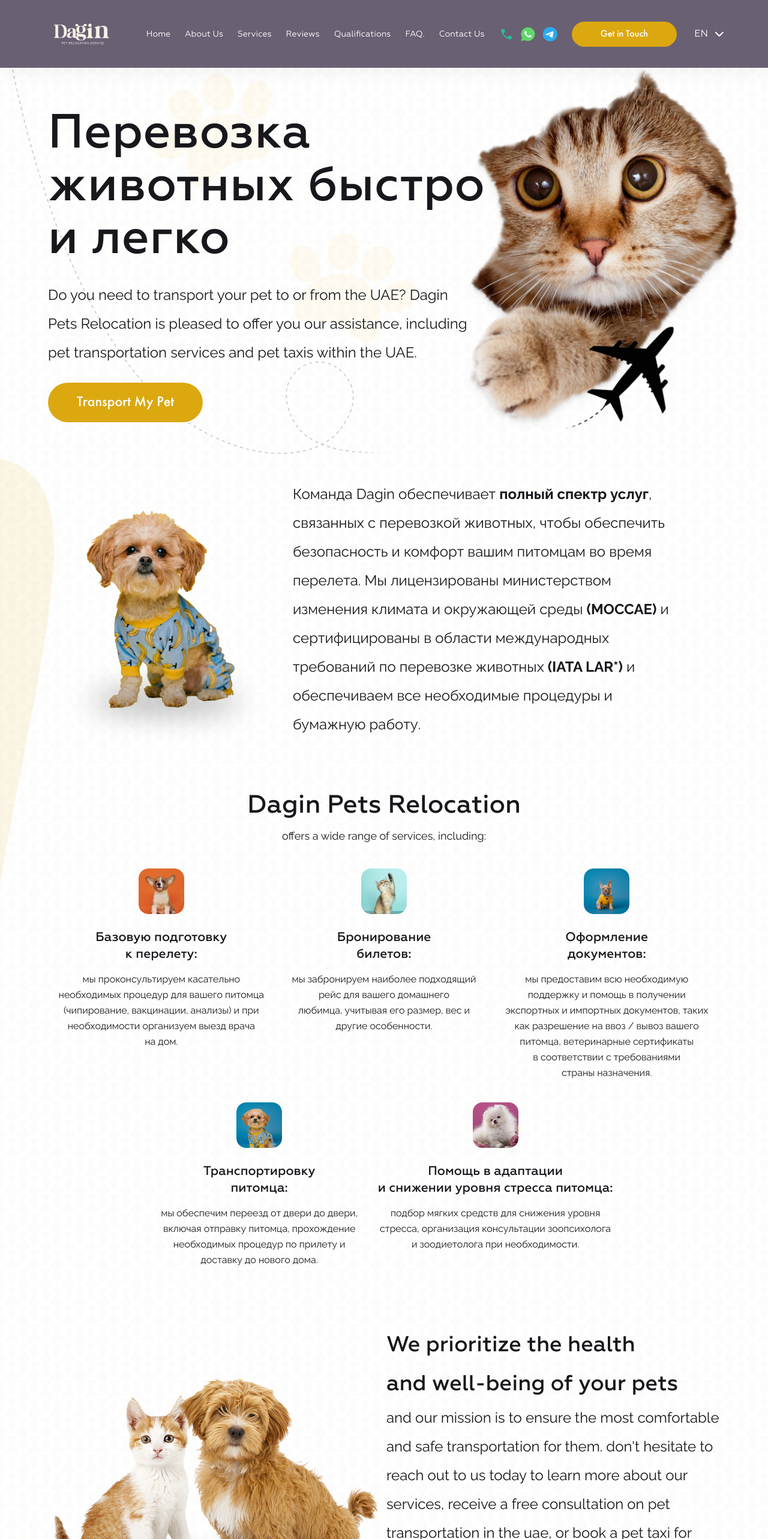
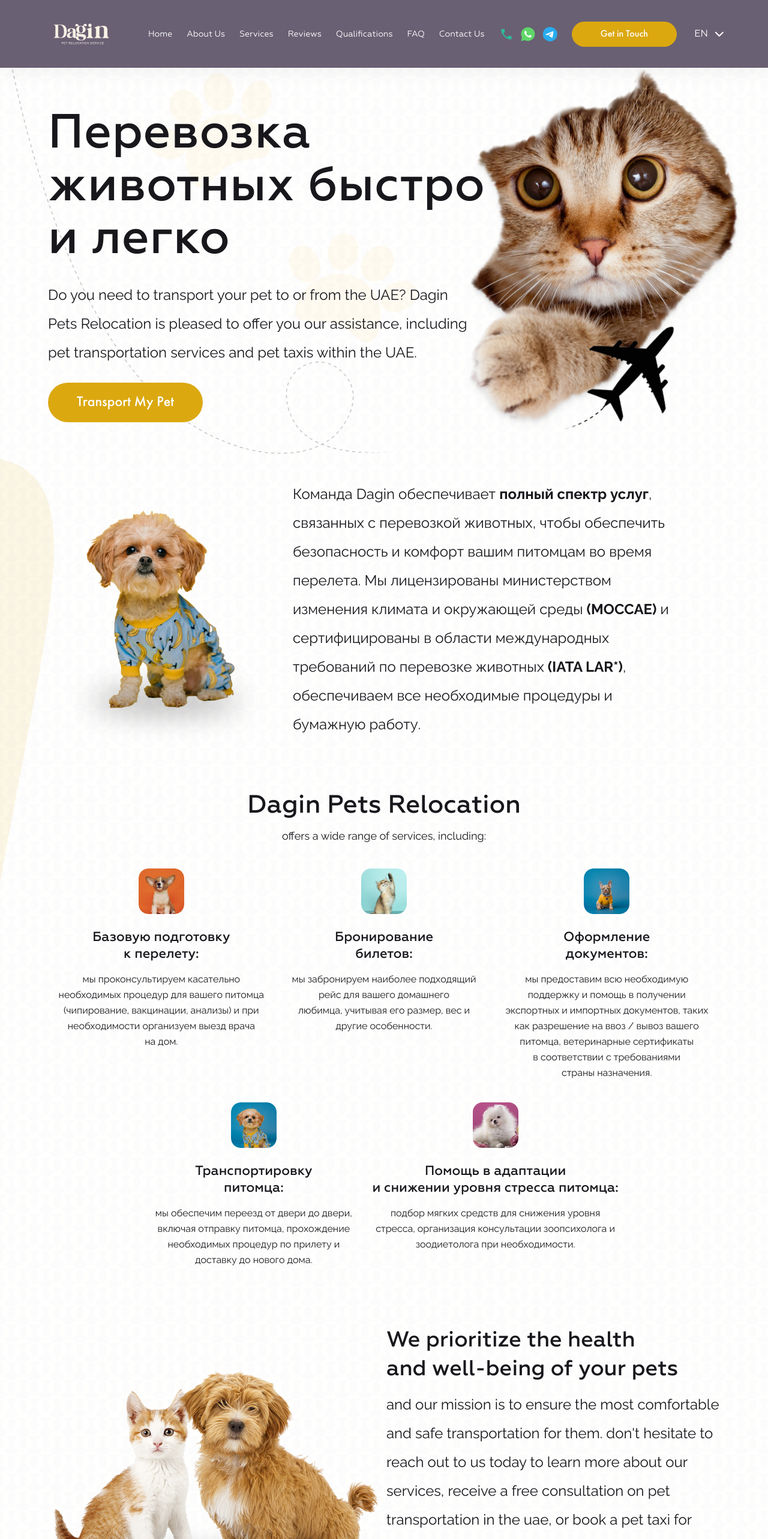
Before and after one commit to DragonflyPie/dagin_pets, a Next.js app: page /en in a window 1280 px wide. Shown: the top 2566 px of the page at 60% size. Built offline with nearby package versions, Linux system fonts and the light colour scheme.

Commit message:
chore:  fix typos, remove reviews subheader

```diff
--- a/app/_components/faq/Questions.tsx
+++ b/app/_components/faq/Questions.tsx
@@ -28,7 +28,7 @@
         <h2 className=" text-center font-geometria text-3xl font-medium md:text-4xl/[2.375rem] md:text-4xl/[2.75rem]">
           {dictionary.faq_title}
         </h2>
-        <p className=" text-center text-lg/[1.75rem] md:text-xl/[150%]">
+        <p className="text-pretty text-center text-lg/[1.75rem] md:text-xl/[150%]">
           {dictionary.faq_description}
         </p>
       </div>
--- a/app/_components/reviews/Reviews.tsx
+++ b/app/_components/reviews/Reviews.tsx
@@ -31,13 +31,13 @@
       id="reviews"
       className="w-full scroll-m-10 scroll-m-[70px] pb-14 md:scroll-m-[100px] xl:scroll-m-[150px] xl:pb-24"
     >
-      <hgroup className="flex w-full flex-col items-center gap-5 px-4 pb-6">
+      <hgroup className="flex w-full flex-col items-center gap-5 px-4 pb-6 md:pb-9">
         <h2 className="font-geometria text-xl font-medium tracking-tight md:text-4xl/[2.75rem]">
           {dictionary.reviews_title}
         </h2>
-        <p className="w-min min-w-[12rem] text-center text-xs/[150%] font-medium md:w-full md:text-xl">
+        {/* <p className="w-min min-w-[12rem] text-center text-xs/[150%] font-medium md:w-full md:text-xl">
           {dictionary.reviews_description}
-        </p>
+        </p> */}
       </hgroup>
       <div className="max-w-[100vw] px-4 md:px-10 lg:px-16 xl:px-20">
         <Slider {...settings}>
--- a/app/_components/safety/Safety.tsx
+++ b/app/_components/safety/Safety.tsx
@@ -29,7 +29,7 @@
       </div>
       <div className="flex flex-1 flex-col items-center gap-4 md:items-start md:gap-10 md:pb-6 ">
         <article className="text-center md:text-left">
-          <h3 className="whitespace-pre font-geometria text-base/[150%] font-medium md:text-2xl/[150%] lg:text-[2rem]/[150%] xl:text-4xl/[180%]">
+          <h3 className="whitespace-pre pb-3 font-geometria text-xl font-medium md:text-2xl/[2.5rem] lg:text-[2rem]/[3rem] xl:text-4xl/[3rem]">
             {dictionary.value_title}
           </h3>
           <p className="text-xs/[1.5rem] xs:text-sm/[1.5rem] md:text-xl/[2rem] xl:text-2xl/[3rem]">
--- a/app/_components/services/ServiceCard.tsx
+++ b/app/_components/services/ServiceCard.tsx
@@ -20,7 +20,7 @@
         />
       </div>
       <article className="flex flex-col items-center gap-3 md:gap-4">
-        <h3 className=" whitespace-pre text-center font-geometria text-lg/6 font-medium md:text-[1.313rem]/7">
+        <h3 className=" whitespace-pre text-center font-geometria text-base/6 font-medium md:text-xl/7 lg:text-[1.375rem]/7">
           {heading}
         </h3>
         <p className="text-pretty text-center text-xs xs:px-12 md:px-0 md:text-base/[1.625rem]">
--- a/app/_i18n/en.json
+++ b/app/_i18n/en.json
@@ -9,7 +9,7 @@
     "services": "Services",
     "reviews": "Reviews",
     "qualifications": "Qualifications",
-    "faq": "FAQ.",
+    "faq": "FAQ",
     "contacts": "Contact Us"
   },
   "common": {
@@ -21,7 +21,7 @@
     "header_button": "Transport My Pet"
   },
   "about": {
-    "text": "Команда Dagin обеспечивает <strong>полный спектр услуг</strong>, связанных с перевозкой животных, чтобы обеспечить безопасность и комфорт вашим питомцам во время перелета. Мы лицензированы министерством изменения климата и окружающей среды <strong>(МОССАЕ)</strong> и сертифицированы в области международных требований по перевозке животных <strong class='whitespace-nowrap'>(IATA LAR*)</strong> и обеспечиваем все необходимые процедуры и бумажную работу."
+    "text": "Команда Dagin обеспечивает <strong>полный спектр услуг</strong>, связанных с перевозкой животных, чтобы обеспечить безопасность и комфорт вашим питомцам во время перелета. Мы лицензированы министерством изменения климата и окружающей среды <strong>(МОССАЕ)</strong> и сертифицированы в области международных требований по перевозке животных <strong class='whitespace-nowrap'>(IATA LAR*)</strong>, обеспечиваем все необходимые процедуры и бумажную работу."
   },
   "services": {
     "title_start": "Dagin Pets Relocation",
--- a/app/_i18n/ru.json
+++ b/app/_i18n/ru.json
@@ -21,7 +21,7 @@
     "header_button": "Хочу перевезти"
   },
   "about": {
-    "text": "Команда Dagin обеспечивает <strong>полный спектр услуг</strong>, связанных с перевозкой животных, чтобы обеспечить безопасность и комфорт вашим питомцам во время перелета. Мы лицензированы министерством изменения климата и окружающей среды <strong>(МОССАЕ)</strong> и сертифицированы в области международных требований по перевозке животных <strong class='whitespace-nowrap'>(IATA LAR*)</strong> и обеспечиваем все необходимые процедуры и бумажную работу."
+    "text": "Команда Dagin обеспечивает <strong>полный спектр услуг</strong>, связанных с перевозкой животных, чтобы обеспечить безопасность и комфорт вашим питомцам во время перелета. Мы лицензированы министерством изменения климата и окружающей среды <strong>(МОССАЕ)</strong> и сертифицированы в области международных требований по перевозке животных <strong class='whitespace-nowrap'>(IATA LAR*)</strong>, обеспечиваем все необходимые процедуры и бумажную работу."
   },
   "services": {
     "title_start": "Dagin Pets Relocation",
@@ -39,7 +39,7 @@
   },
   "safety": {
     "value_title": "Мы ценим здоровье\nи благополучие ваших питомцев",
-    "value_desciption": "и наша миссия - обеспечить максимально комфортную и безопасную перевозку для них. Не стесняйтесь связаться с нами сегодня, чтобы узнать больше о наших услугах, получить бесплатную консультацию по транспортировке животных в ОАЭ или заказать петтакси для вашего питомца.",
+    "value_desciption": "и наша миссия - обеспечить максимально комфортную и безопасную перевозку для них. Не стесняйтесь связаться с нами сегодня, чтобы узнать больше о наших услугах, получить бесплатную консультацию по транспортировке животных в ОАЭ или заказать пет-такси для вашего питомца.",
     "value_button": "Хочу перевезти"
   },
   "reviews": {
@@ -117,7 +117,7 @@
     "faq_data": [
       {
         "question": "Какие услуги предоставляет ваша компания?",
-        "answer": "Мы предоставляем широкий спектр услуг, включая планирование маршрута, бронирование мест в салоне (и другие согласования с авиакомпаниями), помощь в подготовке всех необходимых документов, организацию логистики, услуги петтакси. Также наша компания предоставляет услуги зоокурьрера - мастера по персональной доставке для вашего питомца."
+        "answer": "Мы предоставляем широкий спектр услуг, включая планирование маршрута, бронирование мест в салоне (и другие согласования с авиакомпаниями), помощь в подготовке всех необходимых документов, организацию логистики, услуги пет-такси. Также наша компания предоставляет услуги зоокурьрера - мастера по персональной доставке для вашего питомца."
       },
       {
         "question": "Как я должен подготовить своего пушистого друга к поездке?",
@@ -133,7 +133,7 @@
       },
       {
         "question": "Как я могу отслеживать состояние своего питомца во время поездки?",
-        "answer": "Во время поездки, в том случае, если вы путешествуете не вместе в солоне ;), мы отсылаем регулярные текстовые, фото и видео обновления."
+        "answer": "Во время поездки, в том случае, если вы путешествуете не вместе в салоне ;), мы отсылаем регулярные текстовые, фото и видео обновления."
       }
     ]
   },
```
